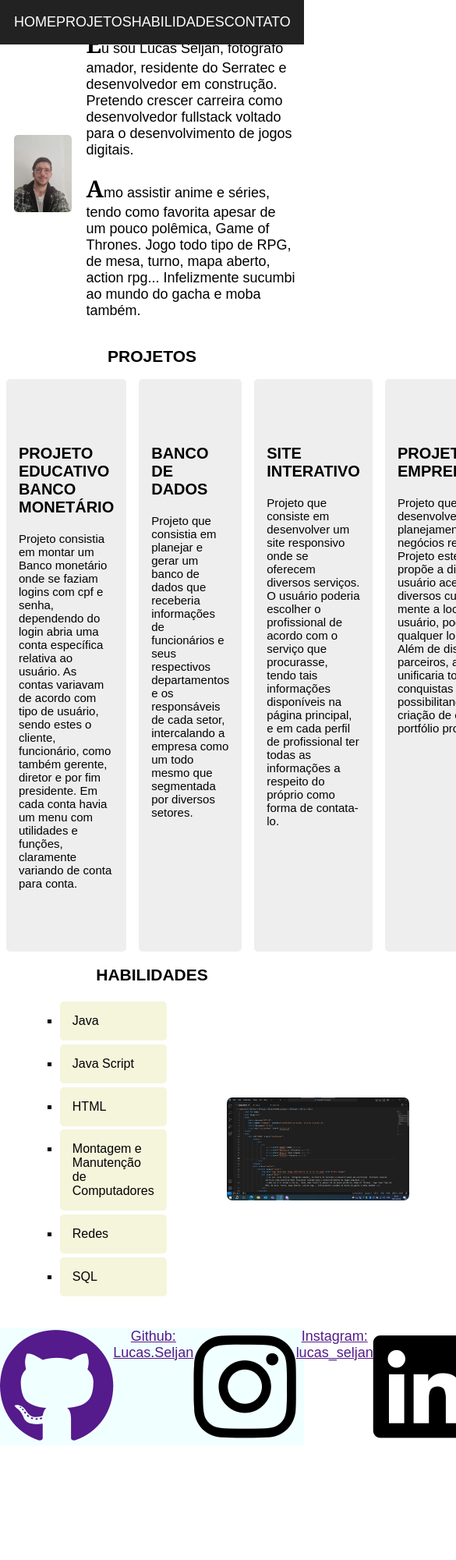
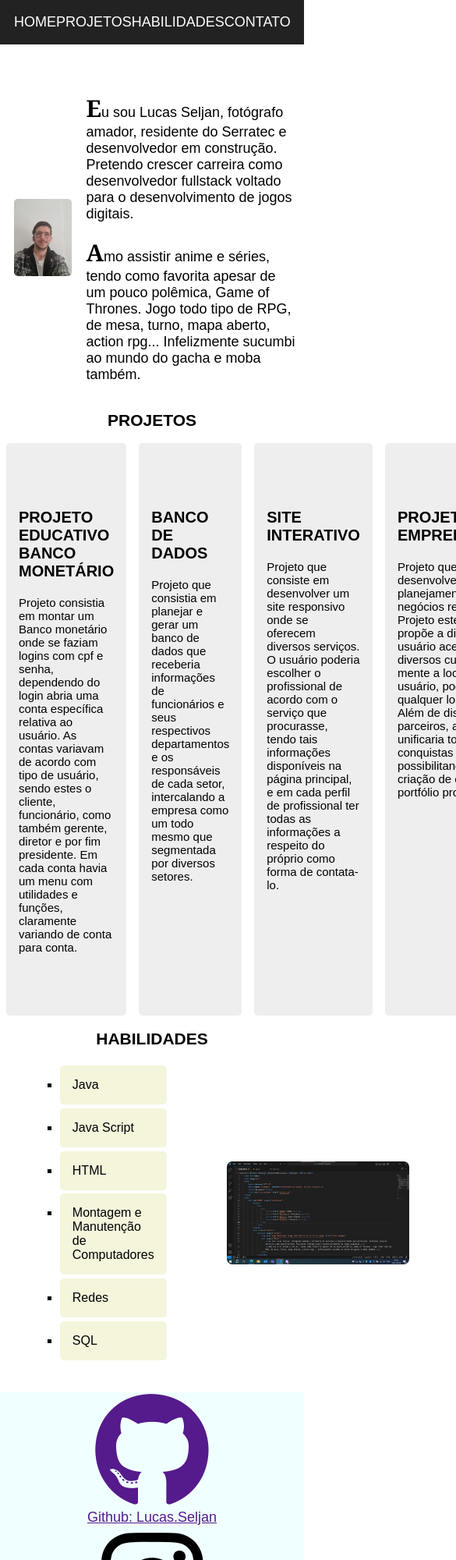
Before and after one commit to Lucas-Seljan/Front_Final, a plain HTML site: page index.html in a window 390 px wide. Shown: the top 2000 px of the page at 78% size, 585 px wide, since content can reach past the window. Before the commit the page ends 1856 px from the top, so only its background shows below. Drawn offline with Linux system fonts and the light colour scheme.

Commit message:
ajustando responsividade

```diff
--- a/style.css
+++ b/style.css
@@ -78,6 +78,7 @@ li a:hover {
 .cover {
 
     margin: 1em 0.5em;
+    margin-top: 100px;
     display: flex;
     align-items: center;
 }
@@ -131,6 +132,7 @@ h2 {
     border-radius: 5px;
     transition: all 0.6s ease;
     margin: 0px 0.5em;
+    width: 100%;
 }
 @media(max-width: 1100px){
     .projects li{
@@ -159,9 +161,19 @@ h2 {
     width: 100%;
     text-align: center;
 }
-@media (max-width: 1100px) {
+@media (max-width: 768px) {
     .container{
         flex-wrap: wrap;
         justify-content: center;
     }
 }
+@media (max-width: 768px) {
+    .contact-setup {
+        display: flex;
+        flex-direction: column;
+        align-items: center;
+    }
+    .fa-brands {
+        font-size: 100px;
+    }
+}
```
